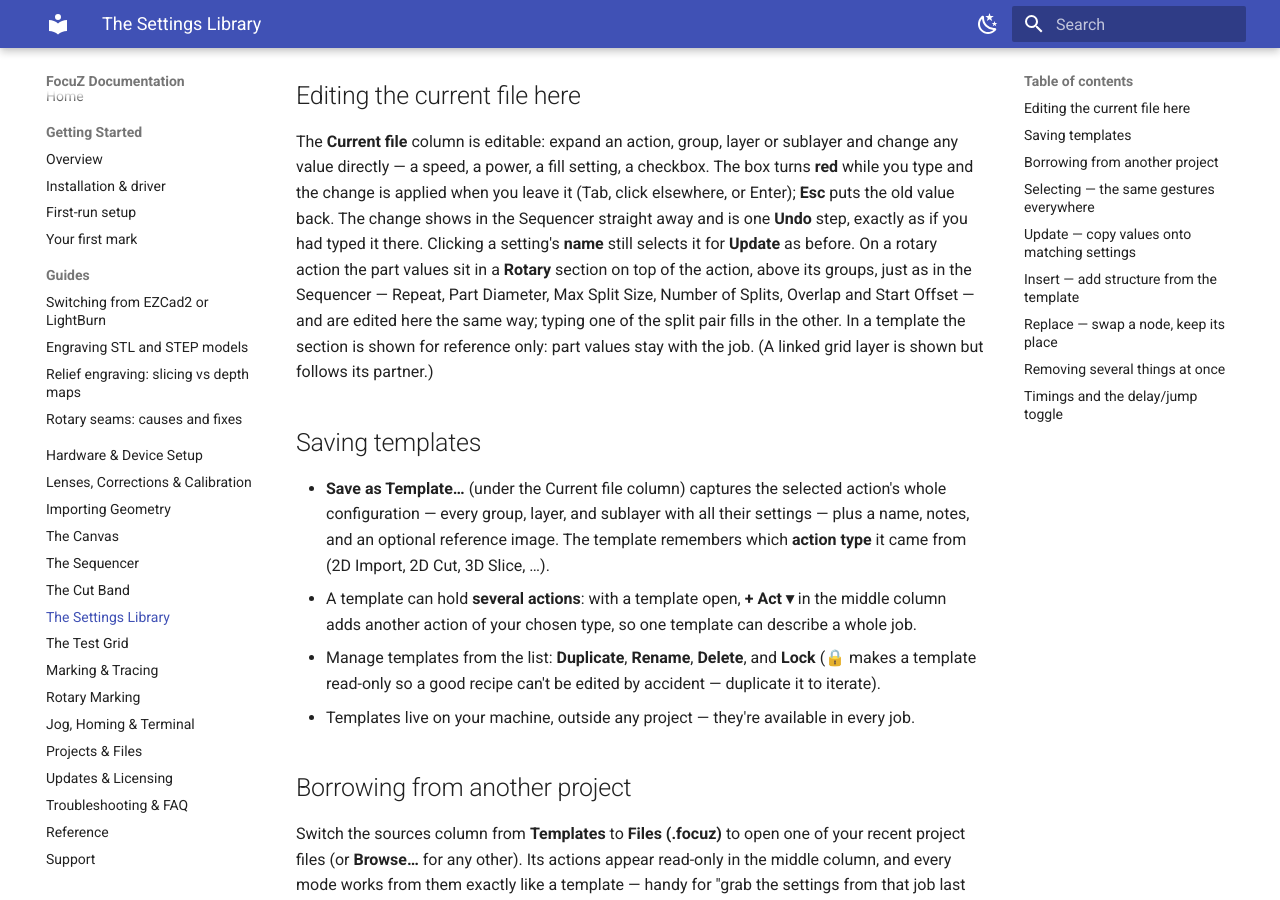
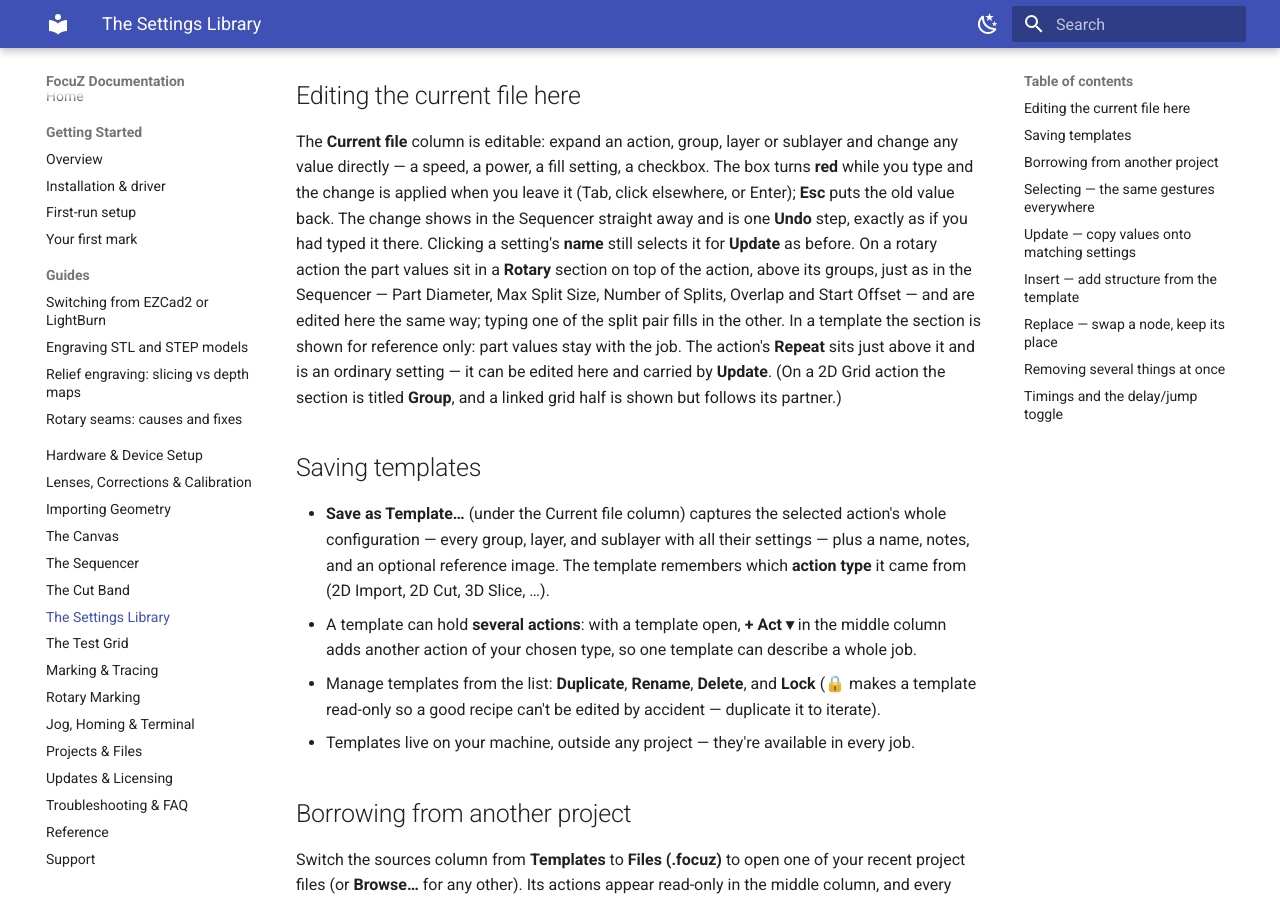
Before and after one commit to Lokahi-Shop/focuz-docs, an MkDocs documentation site: the page built from docs/library.md, in a window 1280 px wide and 900 px high, scrolled down 815 px. Built offline with MkDocs 1.6.1 and Material for MkDocs 9.7.7, drawn with Linux system fonts in a browser that asks for light colours; some of the changed text lies outside the part shown.

Commit message:
Library: the rotary action Repeat is a setting; grids stay with 2D Grid actions
Co-Authored-By: Claude Fable 5.1 <noreply@anthropic.com>

```diff
--- a/docs/library.md
+++ b/docs/library.md
@@ -34,10 +34,11 @@ and the change is applied when you leave it (Tab, click elsewhere, or Enter); **
 value back. The change shows in the Sequencer straight away and is one **Undo** step, exactly as if
 you had typed it there. Clicking a setting's **name** still selects it for **Update** as before.
 On a rotary action the part values sit in a **Rotary** section on top of the action, above its groups,
-just as in the Sequencer — Repeat, Part Diameter, Max Split Size, Number of Splits, Overlap and Start
-Offset — and are edited here the same way; typing one of the split pair fills in the other. In a
-template the section is shown for reference only: part values stay with the job. (A linked grid
-layer is shown but follows its partner.)
+just as in the Sequencer — Part Diameter, Max Split Size, Number of Splits, Overlap and Start Offset —
+and are edited here the same way; typing one of the split pair fills in the other. In a template the
+section is shown for reference only: part values stay with the job. The action's **Repeat** sits just
+above it and is an ordinary setting — it can be edited here and carried by **Update**. (On a 2D Grid
+action the section is titled **Group**, and a linked grid half is shown but follows its partner.)
 
 ## Saving templates
 
@@ -114,6 +115,11 @@ Insert copies **whole nodes** into the job:
   a grayed row is exactly the error you'd otherwise hit on apply.
 - If a value lands outside what the target machine allows, it's clamped — and the confirmation
   preview says so before you commit.
+- **Grids stay with 2D Grid actions.** A whole grid (shown as a layer, with its two halves) can be
+  inserted into — or replace one in — a 2D Grid action, where it becomes the next layer. A group from
+  any other action cannot go into a 2D Grid action, a grid cannot go into any other action, and a
+  grid's half never travels on its own. This keeps *structure* apart only: with **Update**, matching
+  settings still copy both ways between a grid and any other layer.
 
 ## Replace — swap a node, keep its place
 
```
